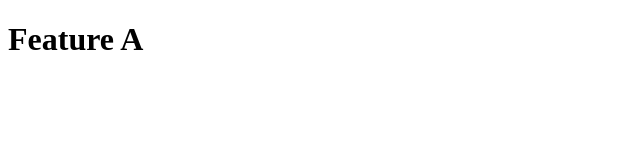
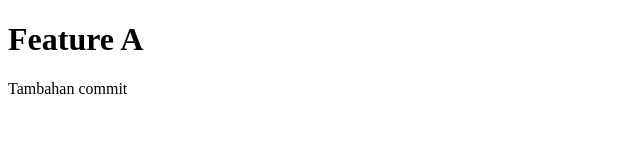
Before and after one commit to jokovivanco/tutorial-git-remote, a plain HTML site: page a.html in a window 1280 px wide. Shown: the whole page, without its empty margins (0-640 px from the left). Drawn offline with Linux system fonts and the light colour scheme.

Commit message:
tambahan commit A

```diff
--- a/a.html
+++ b/a.html
@@ -7,5 +7,6 @@
   </head>
   <body>
     <h1>Feature A</h1>
+    <p>Tambahan commit</p>
   </body>
 </html>
```
